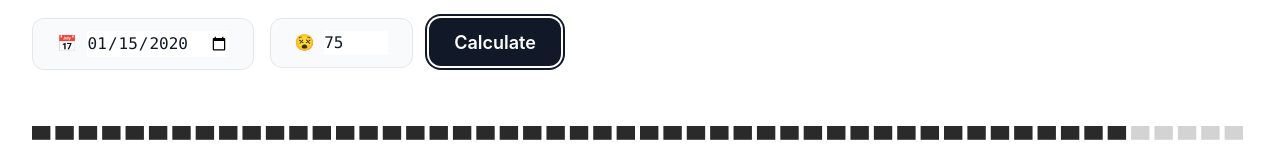
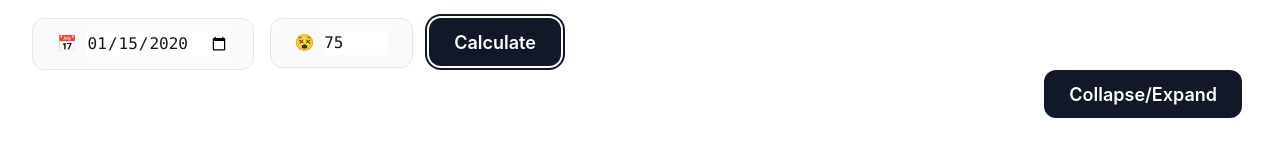
Before and after one commit to rahman95/life-in-weeks, a Svelte app: page / in a window 1280 px wide. Both pictures are taken after typing "2020-01-15" into the empty fields and a click on the button "Calculate". Shown: the part 566-710 px from the top of the page. Built offline with nearby package versions, Linux system fonts and the light colour scheme.

Commit message:
add collapse button to allow a more fullscreen experience

```diff
--- a/src/App.svelte
+++ b/src/App.svelte
@@ -1,9 +1,17 @@
 <script lang="ts">
 	import SvelteSeo from "svelte-seo";
 
+	import { formStore } from './store'
 	import Tailwind from './style/Tailwind.svelte';
 	import Form from './Form.svelte'
 	import Result from './Result.svelte'
+
+	// local bindings
+	let collapsed: boolean = $formStore.collapsed
+
+	formStore.subscribe(value => {
+        collapsed = value.collapsed;
+    })
 </script>
 
 <style>
@@ -29,12 +37,15 @@
 		<div class="wrapper">
 			<h1>Life in Weeks.</h1>
 
+			{#if !collapsed}
 			<p class="text-gray-900 font-bold">Life's progress made visible...</p>
 			<p>Visualising your life in weeks can <i class="font-light pr-1.5">feel weird</i> and <i class="font-light pr-1.5">morbid</i> to some but it can prove to be a good indicator of where you currently are in life.</p>
 			<p>It should be seen in a positive light and help you pursue a better future to maximise the time you have left. <span>✈️🏖️🚵‍♂️🏄‍♂️</span></p>
 			<p class="text-gray-900">Start by entering your <i class="font-light">date of birth</i> and <i class="font-light">estimated life expectancy</i>✨ </p>
 
 			<Form />
+			{/if}
+
 			<Result />
 		</div>
 	</div>
--- a/src/Result.svelte
+++ b/src/Result.svelte
@@ -8,18 +8,29 @@
     // local bindings
     let dateOfBirth: string;
     let lifeExpectancy: number;
+    let collapsed: boolean;
+
+    let rendered: boolean = false;
 
     const renderResults = () => {
         if($formStore.dateOfBirth.length == 0) {
+            rendered = false
             return
         }
 
         renderCanvas("resultsCanvas", getWeeksFromDoB(dateOfBirth), getAgeInWeeks(lifeExpectancy))
+        rendered = true
     }
 
     formStore.subscribe(value => {
         // dont update/set if value = 0
         if(value.dateOfBirth.length == 0) {
+            rendered = false
+            return
+        }
+
+        if(value.dateOfBirth == dateOfBirth && value.lifeExpectancy == lifeExpectancy) {
+            collapsed = value.collapsed;
             return
         }
 
@@ -32,14 +43,29 @@
     window.addEventListener('resize', debounce(() => {
         renderResults()
     }, 500))
+
+    const handleCollapse = (e) => {
+        formStore.setCollapsed(!collapsed)
+    }
 </script>
 
 <style>
     .results-container {
-        @apply mt-10 mb-8 sm:mt-14 sm:mb-10;
+        @apply mt-4 mb-8 sm:mt-8 sm:mb-10;
+    }
+    button {
+        @apply w-full h-12 sm:w-auto flex-none bg-gray-900 hover:bg-gray-700 text-white text-lg leading-6 font-semibold py-3 px-6 border border-transparent rounded-xl focus:ring-2 focus:ring-offset-2 focus:ring-offset-white focus:ring-gray-900 focus:outline-none transition-colors duration-200;
     }
 </style>
 
-<div class="results-container flex justify-center">
-    <canvas id="resultsCanvas"></canvas>
+<div>
+    {#if rendered}
+    <div class="flex flex-grow justify-end justify-items-end">
+        <button class="mr-1.5" on:click={handleCollapse}>Collapse/Expand</button>
+    </div>
+    {/if}
+
+    <div class="results-container flex justify-center">
+        <canvas id="resultsCanvas"></canvas>
+    </div>
 </div>
--- a/src/helpers/canvasHelper.ts
+++ b/src/helpers/canvasHelper.ts
@@ -104,11 +104,13 @@ const rectSizingFromParent = (parentWidth: number, lifeExpectancy: number) => {
   const remainingHeight = CANVAS_HEIGHT - totalHeight;
   const heightGap = remainingHeight / lifeExpectancy;
 
+  const maxHeight = widthGap == 5 ? 8.5 : 5;
+
   return {
     WIDTH: width,
     HEIGHT: height,
     WIDTH_GAP: widthGap,
-    HEIGHT_GAP: heightGap,
+    HEIGHT_GAP: maxHeight < heightGap ? maxHeight : heightGap, // max height gap if too high
   };
 };
 
--- a/src/store/index.ts
+++ b/src/store/index.ts
@@ -1,10 +1,11 @@
 import { writable } from "svelte/store";
-import type { FormModel } from "../types";
+import type { DefaultStore } from "../types";
 
 function createFormStore() {
-  const defaultStore: FormModel = {
+  const defaultStore: DefaultStore = {
     lifeExpectancy: 75,
     dateOfBirth: "",
+    collapsed: false,
   };
 
   const { subscribe, update } = writable(defaultStore);
@@ -23,6 +24,12 @@ function createFormStore() {
 
         return n;
       }),
+    setCollapsed: (value: boolean) =>
+      update((n) => {
+        n.collapsed = value;
+
+        return n;
+      }),
   };
 }
 
--- a/src/types.ts
+++ b/src/types.ts
@@ -1,7 +1,7 @@
-export interface FormModel {
+export interface DefaultStore {
   lifeExpectancy: number;
   dateOfBirth: string;
-  age?: number;
+  collapsed: boolean;
 }
 
 export interface ErrorObject {
```
